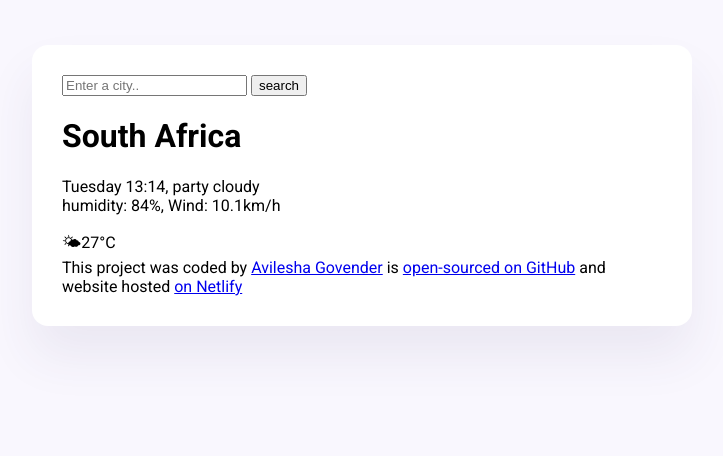
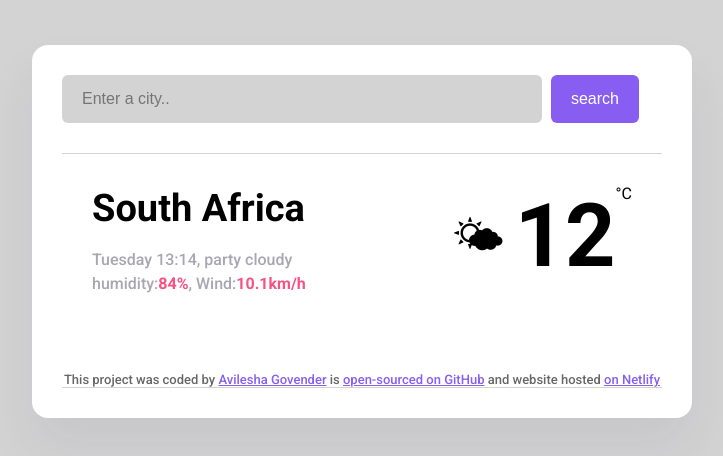
Before and after one commit to avilesha/clima-app, a plain HTML site: page index.html in a window 1280 px wide. Shown: the whole page, without its empty margins (278-1001 px from the left). Drawn offline with Linux system fonts and the light colour scheme.

Commit message:
add basic CSS and added basic search engine

```diff
--- a/index.html
+++ b/index.html
@@ -12,21 +12,30 @@
 <body>
     <div class="weather-app">
     <header>
-        <form>
-            <input type="search" placeholder="Enter a city.." required/>
-            <input type="submit" value="search"/>
+        <form class="search-form" id="search-form">
+            <input type="search" placeholder="Enter a city.."
+             required
+             id="search-form-input"
+             class="search-form-input"/>
+            <input type="submit" value="search" class="search-form-button"/>
         </form>
     </header>
     <main>
+        <div class="weather-app-data">
         <div>
-    <h1>South Africa</h1>
-    <p>
+            <h1 class="weather-app-country" id="country">South Africa</h1>
+    <p class="weather-app-details">
       Tuesday 13:14, party cloudy
       <br  />
-      humidity: 84%, Wind: 10.1km/h
+      humidity:<strong>84%</strong>, Wind:<strong>10.1km/h</strong>
     </p>
     </div>
-    <div> 🌤27°C</div>
+    <div class="weather-app-temperature-container">
+        <div class="weather-app-icon">🌤</div>
+        <div class="weather-app-temperature".>12</div>
+        <div class="weather-app-unit">°C</div>
+        </div>
+        </div>
     </main>
 
     <footer>
@@ -36,5 +45,6 @@
         <a href="https://clima-apps-shecodes.netlify.app/" target="_blank">on Netlify</a>
     </footer>
 </div>
+<script src="src/index.js"></script>
 </body>
 </html>
--- /dev/null
+++ b/src/index.js
@@ -0,0 +1,10 @@
+function handleSearchSubmit(event){
+    event.preventDefault();
+    let searchInput = document.querySelector("search-form-input");
+    let cityElement = document.querySelector("#country");
+    cityElement.innerHTML = searchInput.value;
+}
+
+
+let searchFormElement = document.querySelector("#search-form");
+searchFormElement.addEventListener("submit",handleSearchSubmit);
--- a/src/style.css
+++ b/src/style.css
@@ -1,7 +1,12 @@
 body{
-    background-color: #f9f7fe;
+    background-color: lightgray;
     font-family: "Roboto", sans-serif;
 }
+
+a {
+    color: #885df1;
+}
+
 
 .weather-app{
     background: white;
@@ -11,3 +16,84 @@ body{
     border-radius: 16px;
     padding: 30px;
 }
+
+header{
+    border-bottom: 1px solid lightgrey;
+    padding: 0 0 30px 0;
+}
+
+.search-form-input{
+    background-color: lightgray;
+    border: none;
+    border-radius: 6px;
+    width: 80%;
+    font-size: 16px;
+    padding: 15px 20px;
+}
+
+.search-form-button{
+    background-color: #885df1;
+    padding: 15px 20px;
+    border: none;
+    font-size: 16px;
+    margin-left: 5px;
+    border-radius: 6px;
+    color: white;
+}
+
+main{
+    padding: 30px;
+}
+
+.weather-app-data{
+    display: flex;
+    justify-content: space-between;
+}
+
+.weather-app-country{
+    margin: 0;
+    font-size: 38px;
+    line-height: 48px;
+}
+
+.weather-app-details{
+    font-size: 16px;
+    color: rgb(39, 33, 66, 0.4);
+    line-height: 24px;
+    font-weight: 500;
+}
+
+.weather-app-details strong{
+    color: #f65282;
+}
+
+.weather-app-icon{
+    font-size: 44px;
+    margin-top: 22px;
+
+}
+
+.weather-app-units{
+    margin-top: 30px;
+    font-size: 22px;
+}
+
+.weather-app-temperature-container{
+    display: flex;
+
+}
+
+.weather-app-temperature{
+    font-size: 88px;
+    margin-left: 10px;
+    font-weight: bold;
+}
+
+footer{
+     border-bottom: 1px solid lightgrey;
+    padding: 30px 0 0 0;
+    text-align: center;
+    font-size: 13px;
+    font-weight: 500;
+    color: rgb(0, 0, 0, 0.6);
+}
```
